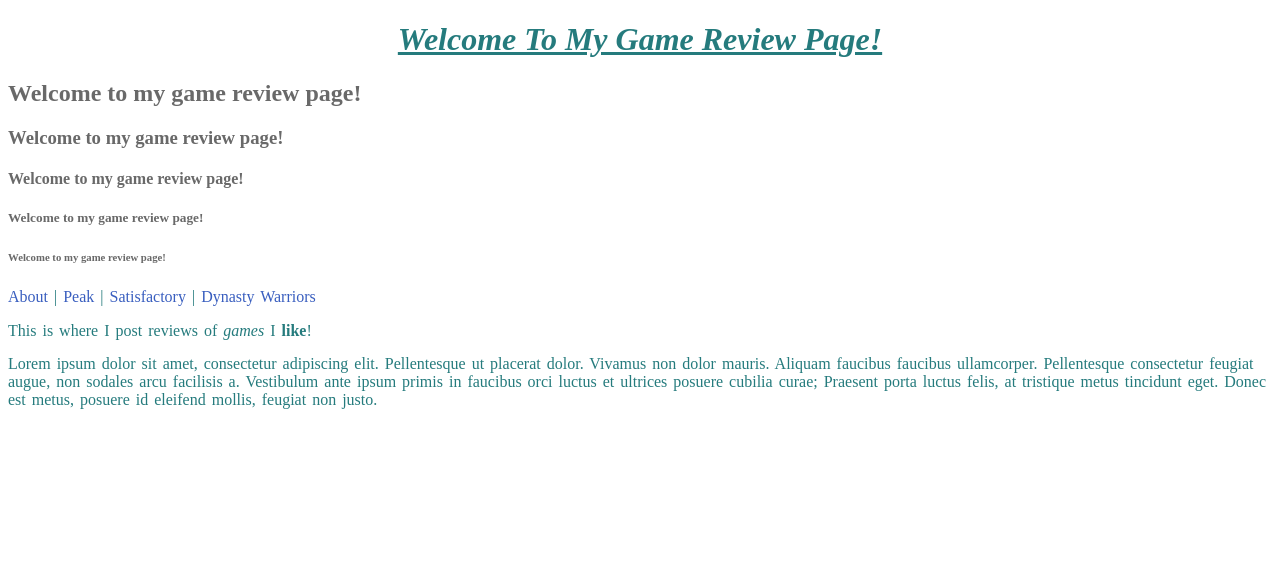
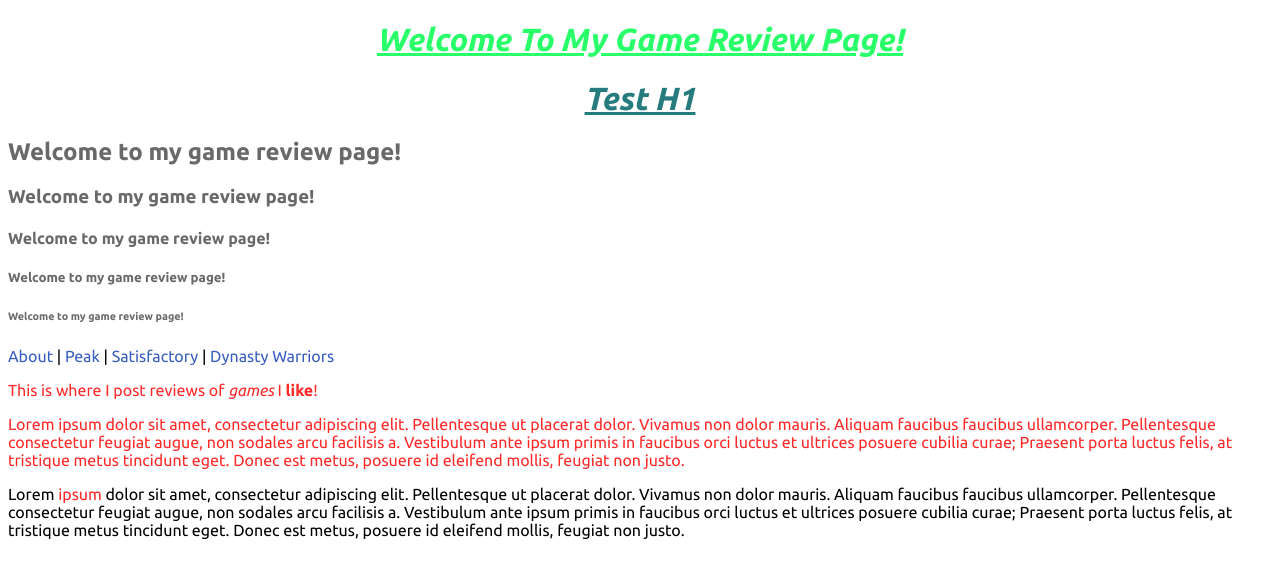
Before and after one commit to CodingDino/Example-Website, a plain HTML site: page index.html in a window 1280 px wide. Drawn offline with Linux system fonts and the light colour scheme.

Commit message:
Added fonts and colours

```diff
--- a/index.html
+++ b/index.html
@@ -4,18 +4,29 @@
         <meta charset="UTF-8" />
         <title>Sarah's Review Website</title>
         <link rel="icon" type="image/png" href="favicon.png">
+
+        <!-- Google font stuff -->
+        <link rel="preconnect" href="https://fonts.googleapis.com">
+        <link rel="preconnect" href="https://fonts.gstatic.com" crossorigin>
+        <link href="https://fonts.googleapis.com/css2?family=Ubuntu:ital,wght@0,300;0,400;0,500;0,700;1,300;1,400;1,500;1,700&display=swap" rel="stylesheet">
+
+        <!-- my style sheet -->
         <link rel="stylesheet" href="style.css">
     </head>
     <body>
-        <h1>Welcome to my game review page!</h1>
+        <h1 id="main-title">Welcome to my game review page!</h1>
+        <h1>Test h1</h1>
         <h2>Welcome to my game review page!</h2>
         <h3>Welcome to my game review page!</h3>
         <h4>Welcome to my game review page!</h4>
         <h5>Welcome to my game review page!</h5>
         <h6>Welcome to my game review page!</h6>
         <p><a href="about.html">About</a> | <a href="peak.html">Peak</a> | <a href="satisfactory.html">Satisfactory</a> | <a href="dynasty-warriors.html">Dynasty Warriors</a></p>
-        <p>This is where I post reviews of <em>games</em> I <strong>like</strong>!</p>
-        <p>Lorem ipsum dolor sit amet, consectetur adipiscing elit. Pellentesque ut placerat dolor. Vivamus non dolor mauris. Aliquam faucibus faucibus ullamcorper. Pellentesque consectetur feugiat augue, non sodales arcu facilisis a. Vestibulum ante ipsum primis in faucibus orci luctus et ultrices posuere cubilia curae; Praesent porta luctus felis, at tristique metus tincidunt eget. Donec est metus, posuere id eleifend mollis, feugiat non justo.</p>
+        <div class="highlight">
+            <p>This is where I post reviews of <em>games</em> I <strong>like</strong>!</p>
+            <p>Lorem ipsum dolor sit amet, consectetur adipiscing elit. Pellentesque ut placerat dolor. Vivamus non dolor mauris. Aliquam faucibus faucibus ullamcorper. Pellentesque consectetur feugiat augue, non sodales arcu facilisis a. Vestibulum ante ipsum primis in faucibus orci luctus et ultrices posuere cubilia curae; Praesent porta luctus felis, at tristique metus tincidunt eget. Donec est metus, posuere id eleifend mollis, feugiat non justo.</p>
+        </div>
+        <p>Lorem <span class="highlight">ipsum</span> dolor sit amet, consectetur adipiscing elit. Pellentesque ut placerat dolor. Vivamus non dolor mauris. Aliquam faucibus faucibus ullamcorper. Pellentesque consectetur feugiat augue, non sodales arcu facilisis a. Vestibulum ante ipsum primis in faucibus orci luctus et ultrices posuere cubilia curae; Praesent porta luctus felis, at tristique metus tincidunt eget. Donec est metus, posuere id eleifend mollis, feugiat non justo.</p>
 
     </body>
 </html>
--- a/style.css
+++ b/style.css
@@ -1,9 +1,7 @@
-p {
-    color: #257b7d;
-    line-height: 1.1;
-    letter-spacing: normal;
-    word-spacing: 2px;
+body{
+    font-family: Ubuntu, Arial, Helvetica, sans-serif
 }
+
 h1, h2, h3, h4, h5, h6 {
     color:dimgrey
 }
@@ -20,3 +18,11 @@ a {
     color: #395ebf;
     text-decoration:none;
 }
+
+.highlight {
+    color: #ff2929;
+}
+
+#main-title {
+    color: #29ff69;
+}
```
